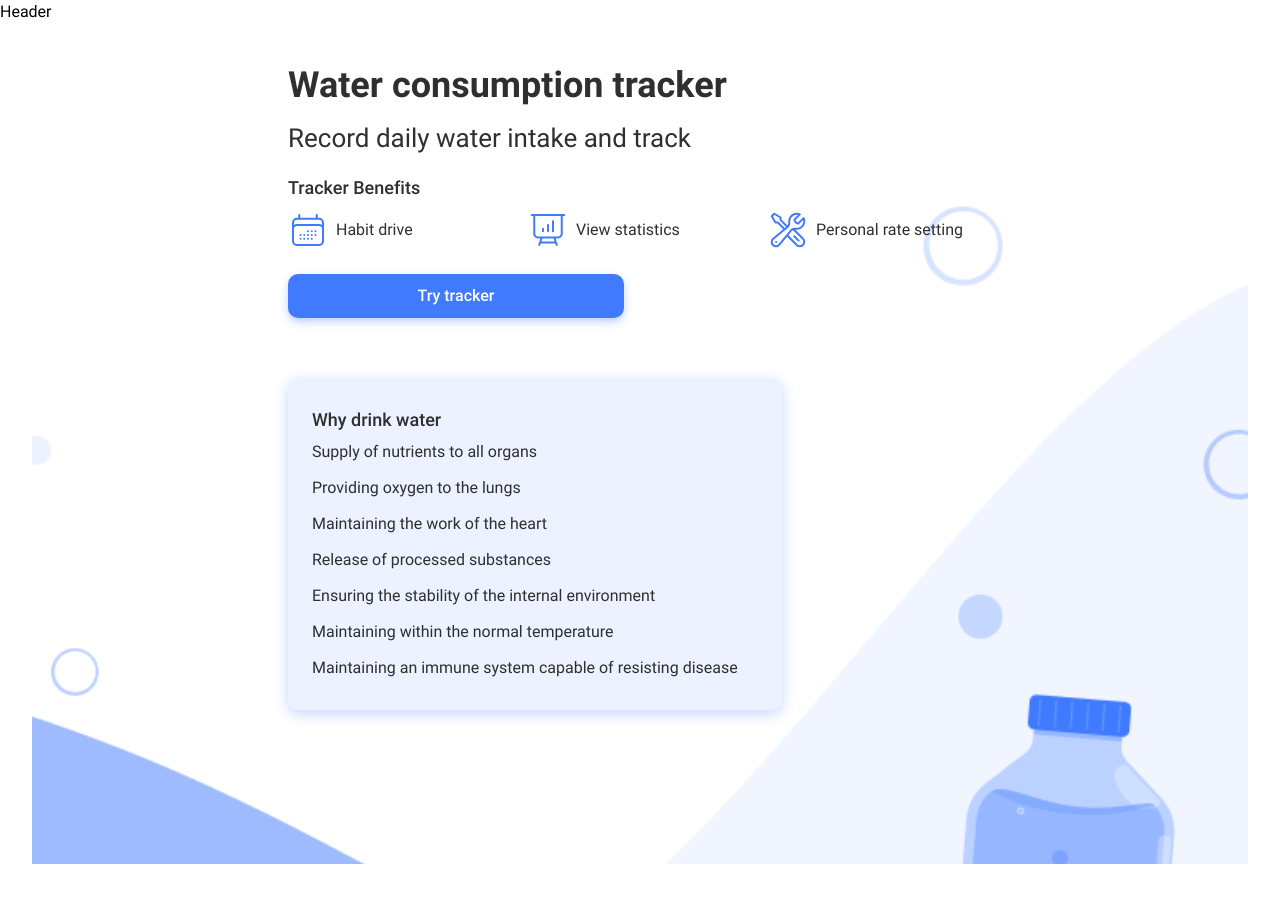
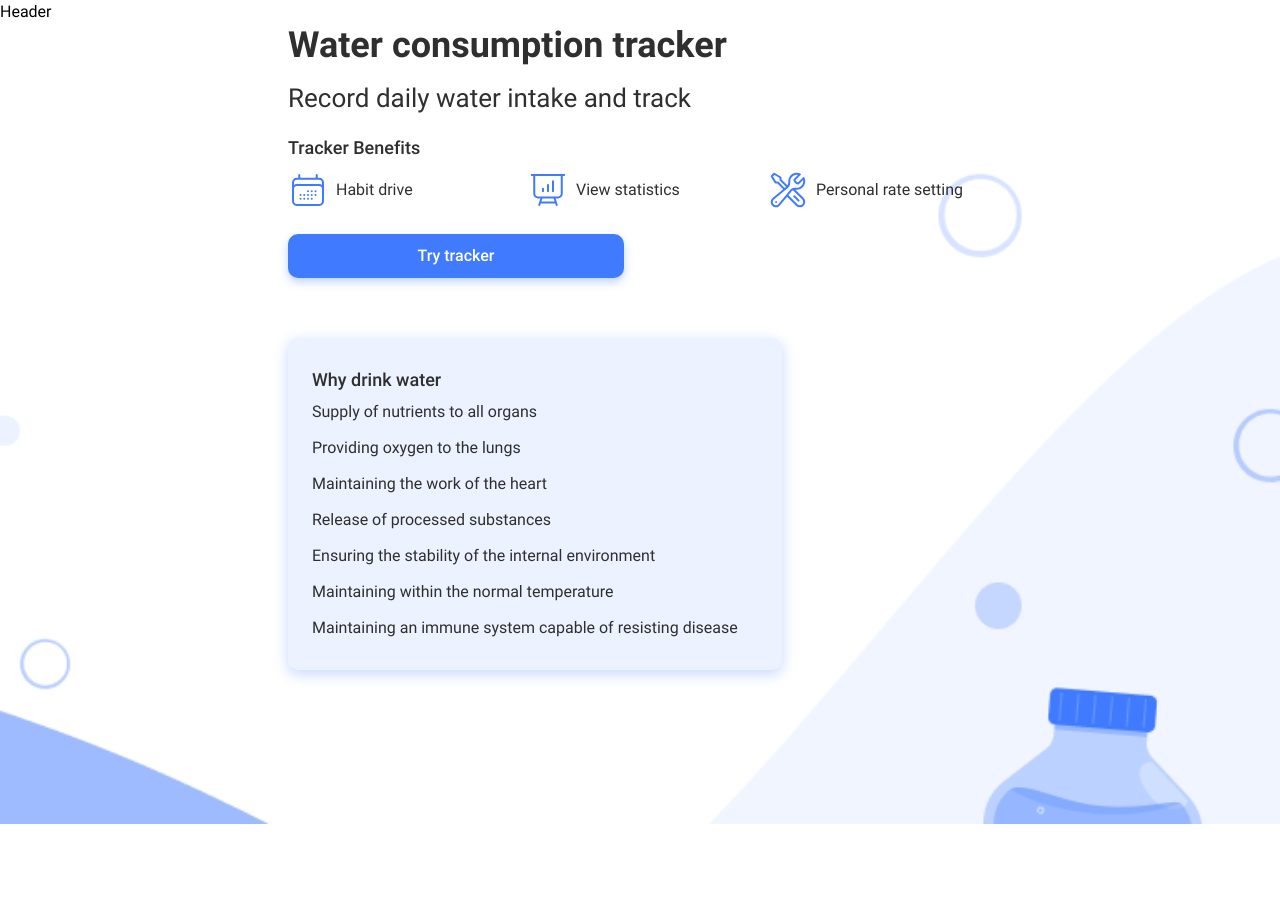
Before and after one commit to OhWellNevermind/water-tracker, a React (Vite) app: page / in a window 1280 px wide. After the commit the page ends 824 px from the top, so only its background shows below. Built offline with nearby package versions, Linux system fonts and the light colour scheme.

Commit message:
removed global container

```diff
--- a/src/components/Container/Container.styled.jsx
+++ /dev/null
@@ -1,14 +0,0 @@
-import styled from "styled-components";
-
-export const MainContainer = styled.main`
-  margin-left: auto;
-  margin-right: auto;
-  padding: 0;
-  min-width: 320px;
-  @media (min-width: 320px) {
-    padding: 24px 20px;
-  }
-  @media (min-width: 768px) {
-    padding: 40px 32px;
-  }
-`;
--- a/src/components/SharedLayout.jsx
+++ b/src/components/SharedLayout.jsx
@@ -1,16 +1,13 @@
 import { Suspense } from "react";
 import { Outlet } from "react-router";
-import { Container } from "../pages/WelcomePage/Container";
 
 export const SharedLayout = () => {
   return (
-    <div>
-      <div>Header</div>
-      <Container>
-        <Suspense fallback={<div>Loading...</div>}>
-          <Outlet />
-        </Suspense>
-      </Container>
-    </div>
+    <>
+      <header>Header</header>
+      <Suspense fallback={<div>Loading...</div>}>
+        <Outlet />
+      </Suspense>
+    </>
   );
 };
--- a/src/pages/WelcomePage/Container.jsx
+++ /dev/null
@@ -1,5 +0,0 @@
-import { MainContainer } from "../../components/Container/Container.styled";
-
-export const Container = ({ children }) => {
-  return <MainContainer>{children}</MainContainer>;
-};
```
